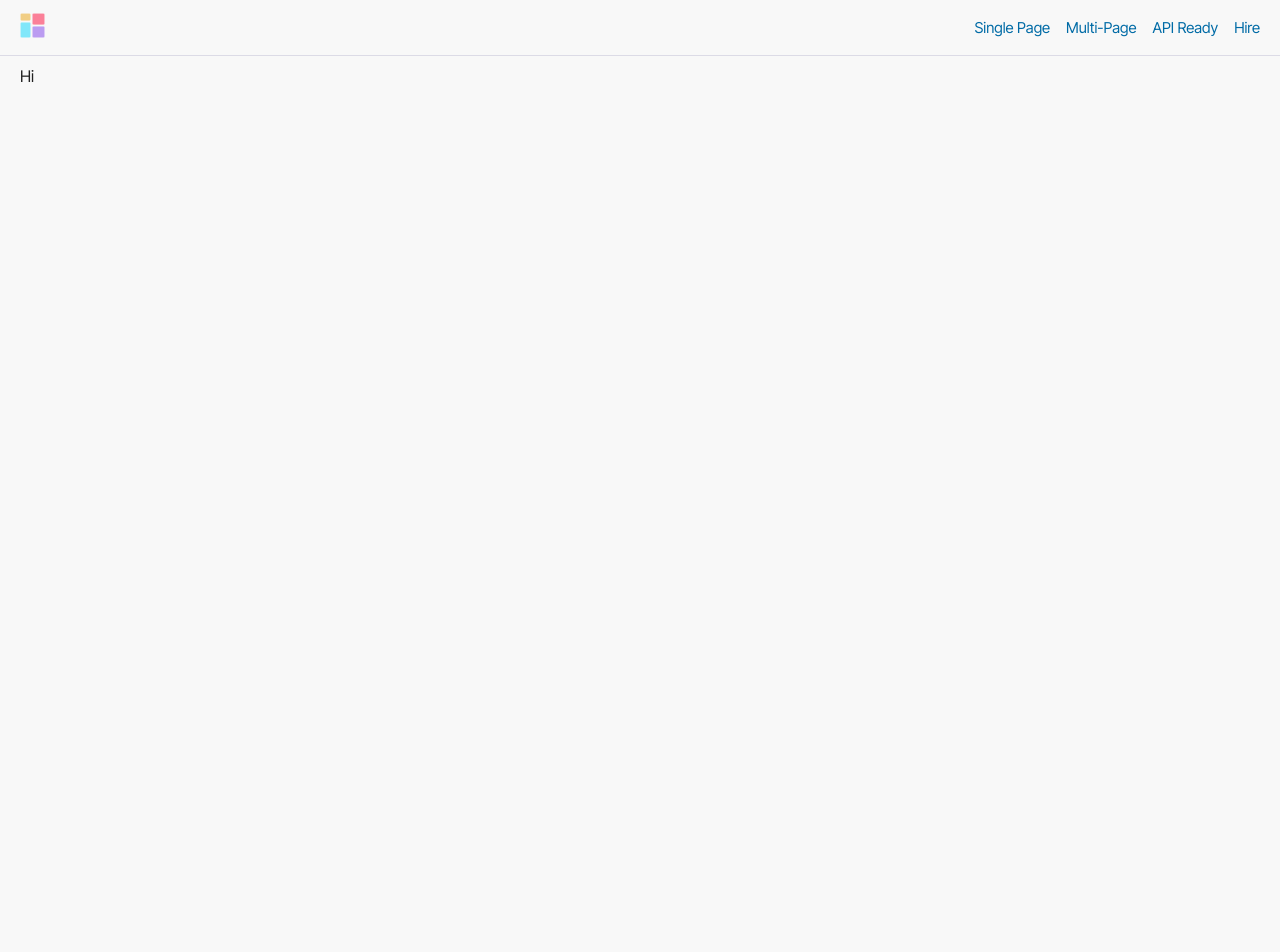
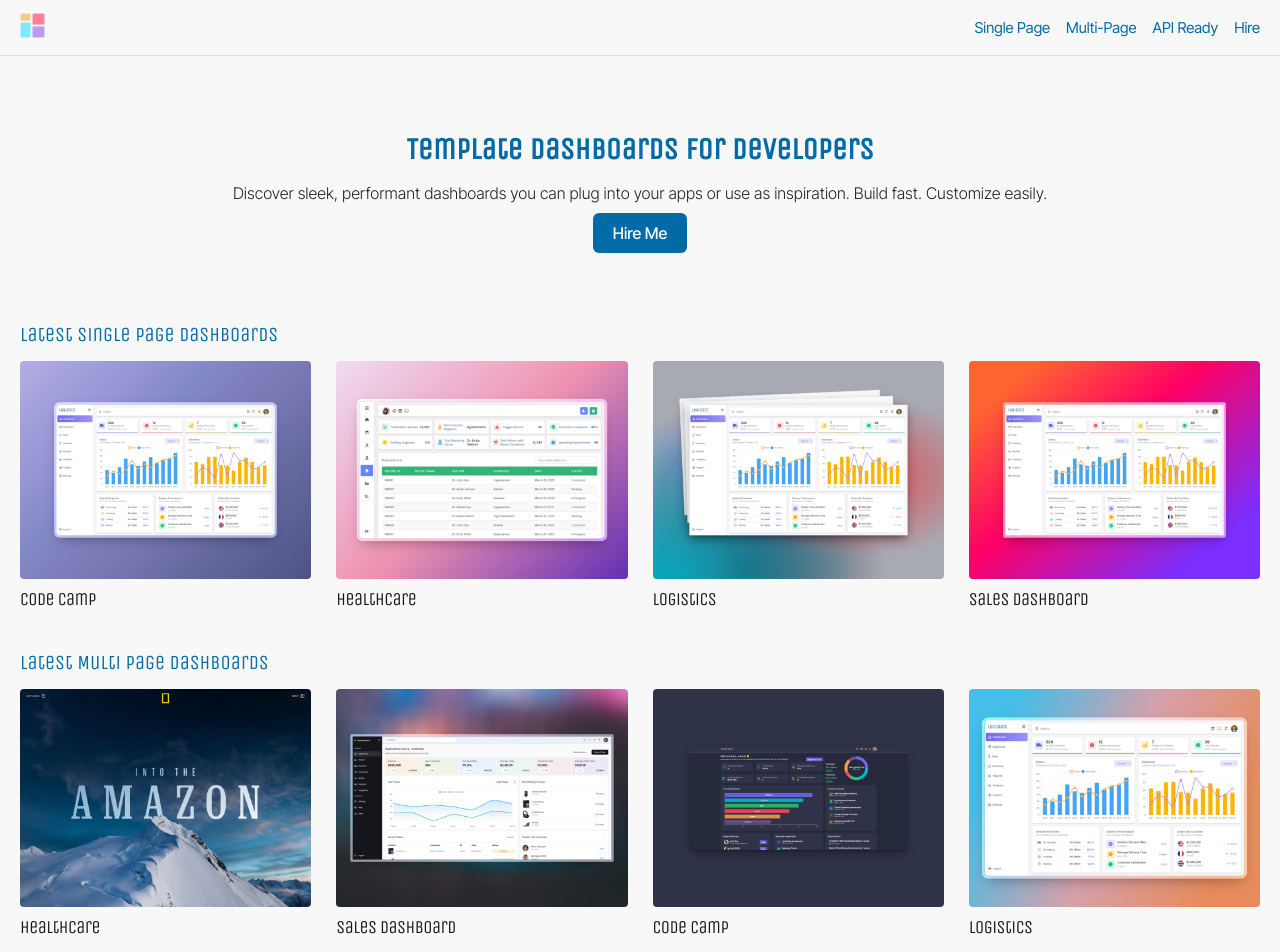
Before and after one commit to joseph-johnson27001/dashboard-website, a Vue app: page / in a window 1280 px wide. Shown: the top 952 px of the page. Before the commit the page ends 800 px from the top, so only its background shows below. Built offline with nearby package versions, Linux system fonts and the light colour scheme.

Commit message:
Home page starter layout

```diff
--- a/src/views/HomePage.vue
+++ b/src/views/HomePage.vue
@@ -1,3 +1,231 @@
 <template>
-  <div>Hi</div>
+  <div class="home-page">
+    <!-- Hero Section -->
+    <section class="hero">
+      <div class="hero-text">
+        <h1>Template Dashboards for Developers</h1>
+        <p>
+          Discover sleek, performant dashboards you can plug into your apps or
+          use as inspiration. Build fast. Customize easily.
+        </p>
+        <router-link to="/hire" class="hire-button">Hire Me</router-link>
+      </div>
+    </section>
+
+    <!-- Latest Single Page Dashboards -->
+    <section class="dashboard-section">
+      <h2>Latest Single Page Dashboards</h2>
+      <div class="dashboard-grid">
+        <DashboardDemoCard
+          v-for="(demo, index) in singlePageDemos"
+          :key="'single-' + index"
+          :name="demo.name"
+          :image="demo.image"
+          :index="index"
+          @open-modal="openModal(demo.name)"
+        />
+      </div>
+    </section>
+
+    <!-- Latest Multi Page Dashboards -->
+    <section class="dashboard-section">
+      <h2>Latest Multi Page Dashboards</h2>
+      <div class="dashboard-grid">
+        <DashboardDemoCard
+          v-for="(demo, index) in multiPageDemos"
+          :key="'multi-' + index"
+          :name="demo.name"
+          :image="demo.image"
+          :index="index"
+          @open-modal="openModal(demo.name)"
+        />
+      </div>
+    </section>
+
+    <!-- Latest API Ready Dashboards -->
+    <section class="dashboard-section">
+      <h2>Latest API Ready Dashboards</h2>
+      <div class="dashboard-grid">
+        <DashboardDemoCard
+          v-for="(demo, index) in apiReadyDemos"
+          :key="'api-' + index"
+          :name="demo.name"
+          :image="demo.image"
+          :index="index"
+          @open-modal="openModal(demo.name)"
+        />
+      </div>
+    </section>
+
+    <!-- Modal (optional) -->
+    <div v-if="isModalOpen" class="modal-overlay">
+      <div class="modal">
+        <h2>{{ selectedDemo }}</h2>
+        <p>Details about {{ selectedDemo }} coming soon...</p>
+        <button @click="closeModal">Close</button>
+      </div>
+    </div>
+  </div>
 </template>
+
+<script>
+import DashboardDemoCard from "@/components/UI/DashboardDemoCard.vue";
+
+export default {
+  name: "HomePage",
+  components: {
+    DashboardDemoCard,
+  },
+  data() {
+    return {
+      singlePageDemos: [
+        { name: "Code Camp", image: "/Dashboard_Images/Logistics-4.png" },
+        { name: "Healthcare", image: "/Dashboard_Images/Healthcare-2.png" },
+        { name: "Logistics", image: "/Dashboard_Images/Logistics.png" },
+        { name: "Sales Dashboard", image: "/Dashboard_Images/Logistics-3.png" },
+      ],
+      multiPageDemos: [
+        { name: "Healthcare", image: "/Dashboard_Images/amazon.png" },
+        {
+          name: "Sales Dashboard",
+          image: "/Dashboard_Images/Sales_Dashboard.png",
+        },
+        { name: "Code Camp", image: "/Dashboard_Images/Code_Camp.png" },
+        { name: "Logistics", image: "/Dashboard_Images/Logisitcs.png" },
+      ],
+      apiReadyDemos: [
+        { name: "Logistics", image: "/Dashboard_Images/Logistics-4.png" },
+        { name: "Healthcare", image: "/Dashboard_Images/Healthcare-2.png" },
+        { name: "Code Camp", image: "/Dashboard_Images/Code_Camp.png" },
+        { name: "Amazon", image: "/Dashboard_Images/amazon.png" },
+      ],
+      isModalOpen: false,
+      selectedDemo: null,
+    };
+  },
+  methods: {
+    openModal(demoName) {
+      this.selectedDemo = demoName;
+      this.isModalOpen = true;
+    },
+    closeModal() {
+      this.isModalOpen = false;
+      this.selectedDemo = null;
+    },
+  },
+};
+</script>
+
+<style scoped>
+.home-page {
+  opacity: 0;
+  animation: fadeIn 0.5s forwards;
+}
+
+/* Hero Section */
+.hero {
+  padding: 40px 20px;
+  text-align: center;
+  border-radius: 8px;
+  margin-bottom: 40px;
+}
+
+.hero h1 {
+  font-size: 30px;
+  font-family: "Unica One", cursive;
+  color: #006ba6;
+  margin-bottom: 10px;
+}
+
+.hero p {
+  font-size: 16px;
+  font-weight: 300;
+  margin-bottom: 20px;
+}
+
+.hire-button {
+  background-color: #006ba6;
+  color: white;
+  padding: 10px 20px;
+  text-decoration: none;
+  font-weight: 500;
+  border-radius: 6px;
+  transition: background-color 0.3s;
+}
+
+.hire-button:hover {
+  background-color: #004f7c;
+}
+
+/* Section Headers */
+.dashboard-section h2 {
+  font-size: 20px;
+  font-weight: 500;
+  color: #006ba6;
+  margin-bottom: 15px;
+  font-family: "Unica One", cursive;
+}
+
+/* Dashboard Grid */
+.dashboard-grid {
+  display: grid;
+  grid-template-columns: repeat(4, 1fr);
+  gap: 25px;
+  margin-bottom: 40px;
+}
+
+@media (max-width: 1200px) {
+  .dashboard-grid {
+    grid-template-columns: repeat(2, 1fr);
+  }
+}
+
+@media (max-width: 600px) {
+  .dashboard-grid {
+    grid-template-columns: 1fr;
+  }
+}
+
+/* Modal Styles */
+.modal-overlay {
+  position: fixed;
+  top: 0;
+  left: 0;
+  width: 100%;
+  height: 100%;
+  background: rgba(0, 0, 0, 0.5);
+  display: flex;
+  justify-content: center;
+  align-items: center;
+}
+
+.modal {
+  background: white;
+  padding: 25px;
+  border-radius: 8px;
+  width: 90%;
+  max-width: 500px;
+}
+
+button {
+  margin-top: 20px;
+  background-color: #006ba6;
+  color: white;
+  padding: 10px 16px;
+  border: none;
+  border-radius: 5px;
+  cursor: pointer;
+}
+
+/* Fade-in Animation */
+@keyframes fadeIn {
+  from {
+    opacity: 0;
+    transform: translateY(10px);
+  }
+  to {
+    opacity: 1;
+    transform: translateY(0);
+  }
+}
+</style>
```
